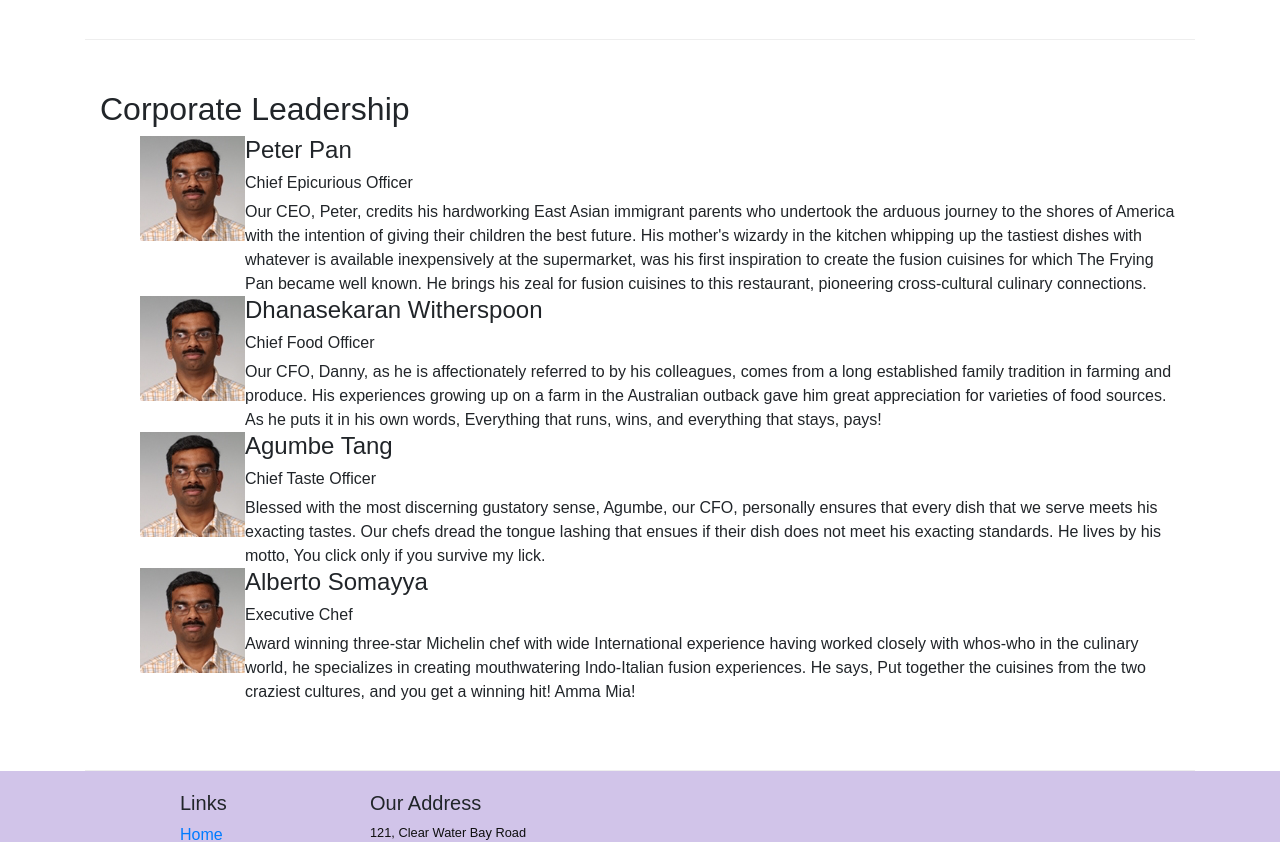
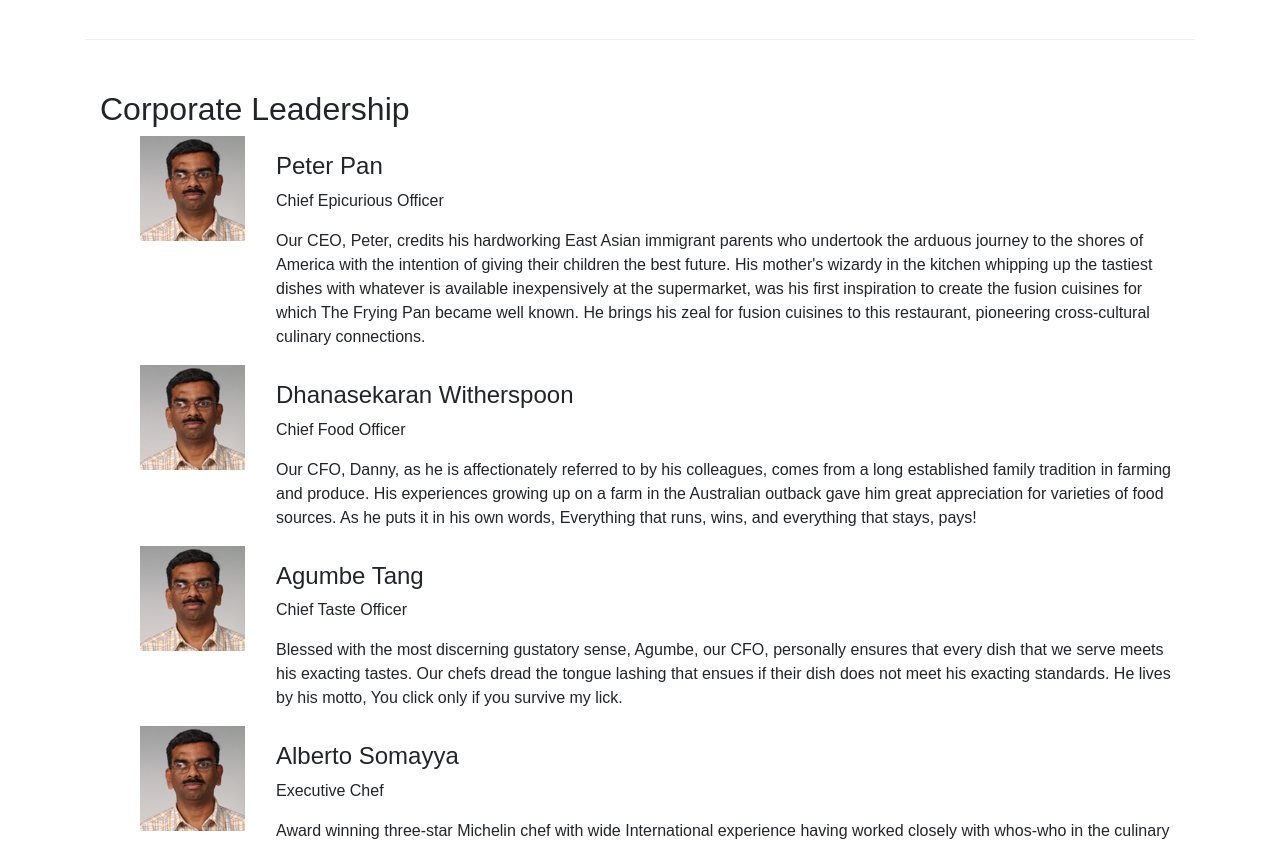
Before and after one commit to Anna-Petko/first-react-app, a React (Create React App) app: page /aboutus in a window 1280 px wide. Shown: the part 940-1782 px from the top of the page. Built offline with nearby package versions, Linux system fonts and the light colour scheme.

Commit message:
Fixed layout

```diff
--- a/src/components/AboutComponent.js
+++ b/src/components/AboutComponent.js
@@ -6,15 +6,20 @@ import { Link } from 'react-router-dom';
 function RenderLeader({leader}) {
         return (
             <Media>
-                <Media left href="#">
+                <Media left="#">
                     <Media object src={leader.image} alt={leader.name} />
                 </Media>
-                    <Media body right>
-                        <Media heading>{leader.name}</Media>
-                         <h6>{leader.designation}</h6>
+
+                <Media body right>
+                    <div className="col-12 sm-3 m-3">
+                    <Media heading>{leader.name}</Media>
+                        <p>{leader.designation}</p>
                             {leader.description}
-                    </Media>
+                        </div>
+
+                </Media>
             </Media>
+
 
         );
     }
@@ -82,7 +87,7 @@ function About(props) {
                 <div className="col-12">
                     <h2>Corporate Leadership</h2>
                 </div>
-                <div className="col-12">
+                <div className= "col-12">
                     <Media list>
                         {leaders}
                     </Media>
```
